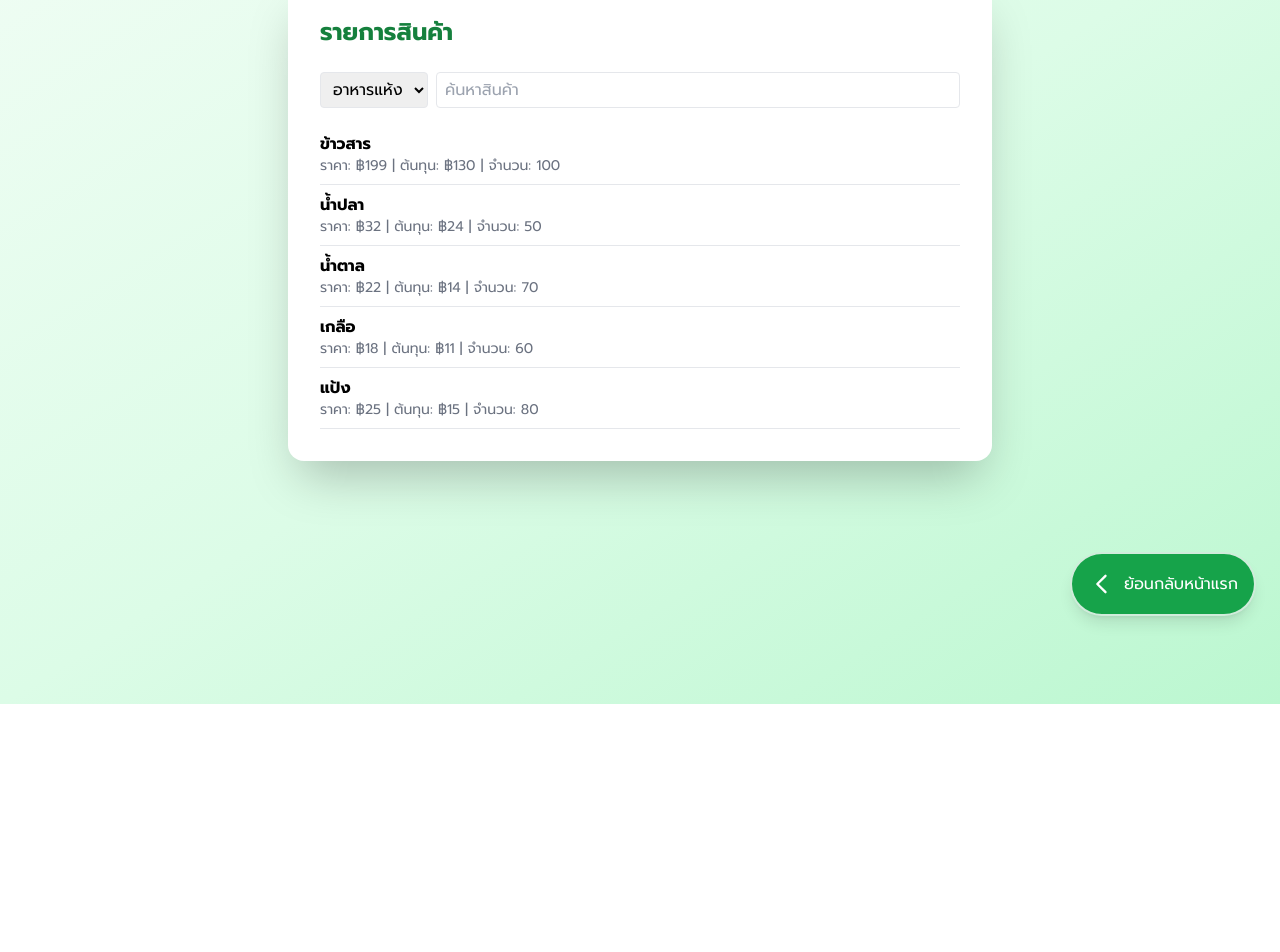
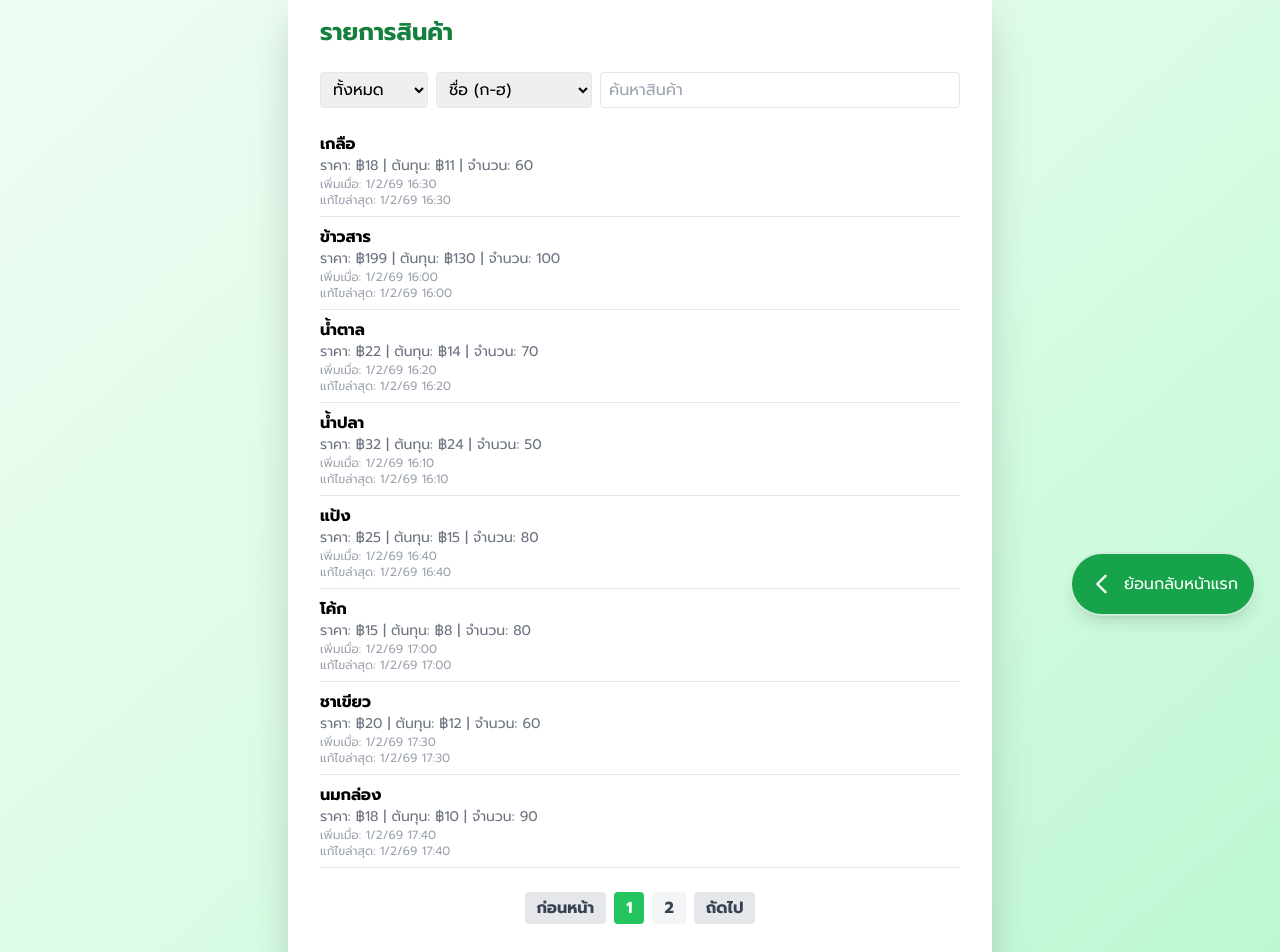
Before and after one commit to pawit5001/conStore, a Nuxt app: page /staff/product in a window 1280 px wide. Shown: the part 160-1112 px from the top of the page. Before the commit the page ends 864 px from the top, so only its background shows below. Built offline with nearby package versions, Linux system fonts and the light colour scheme.

Commit message:
update: add new sorting

```diff
--- a/pages/staff/overview.vue
+++ b/pages/staff/overview.vue
@@ -271,7 +271,7 @@ watch([selectedDate, selectedPeriod], () => {
   <div :key="overviewKey" class="min-h-screen bg-gradient-to-br from-orange-100 to-orange-300 flex flex-col font-prompt">
     <Header />
     <main class="flex-1 pt-16 sm:pt-20 max-w-full sm:max-w-5xl mx-auto w-full">
-      <div class="bg-white rounded-2xl shadow-2xl p-3 xs:p-4 sm:p-8 max-w-full sm:max-w-6xl w-full mx-auto px-1 xs:px-2 sm:px-12 mb-16">
+      <div class="bg-white rounded-2xl shadow-2xl p-4 sm:p-6 md:p-8 mb-10">
         <div class="flex flex-col gap-2 sm:flex-row sm:justify-between sm:items-center mb-6">
           <h2 class="text-xl xs:text-2xl font-bold text-orange-700 text-center sm:text-left">รายงานสรุปภาพรวม</h2>
           <input v-model="selectedDate" :key="'date-'+overviewKey" type="date" class="border rounded px-2 py-1 w-full sm:w-auto max-w-xs" />
@@ -292,9 +292,7 @@ watch([selectedDate, selectedPeriod], () => {
         <div class="mb-8">
           <div class="flex flex-col xs:flex-row xs:items-center xs:gap-4 mb-2">
             <h3 class="text-base xs:text-lg font-bold">กราฟยอดขาย</h3>
-            <select v-model="selectedPeriod" class="border rounded px-2 py-1 text-sm ml-0 xs:ml-2 w-fit">
-              <option v-for="opt in periodOptions" :key="opt.value" :value="opt.value">{{ opt.label }}</option>
-            </select>
+            <!-- ลบ dropdown period เหลือ dropdown sorting เดียว -->
           </div>
           <div class="bg-white border rounded p-2 xs:p-4">
             <Bar
--- a/pages/staff/product.vue
+++ b/pages/staff/product.vue
@@ -3,14 +3,28 @@
     <Header />
     <div class="flex flex-1">
       <main class="flex-1 pt-20 max-w-3xl w-full mx-auto px-2 sm:px-4 md:px-8">
-        <div class="bg-white rounded-2xl shadow-2xl p-4 sm:p-6 md:p-8">
+        <div class="bg-white rounded-2xl shadow-2xl p-4 sm:p-6 md:p-8 mb-10">
           <div class="flex justify-between items-center mb-6">
             <h2 class="text-2xl font-bold text-green-700">รายการสินค้า</h2>
             <!-- ไม่มีปุ่มเพิ่มสินค้า -->
           </div>
           <div class="flex flex-col sm:flex-row gap-2 mb-4">
-            <select v-model="selectedCategory" class="border rounded px-2 py-1 w-full sm:w-auto">
-              <option v-for="cat in categories" :key="cat.id" :value="cat.id">{{ cat.name }}</option>
+            <select :value="selectedCategory" @change="selectCategory(Number($event.target.value))" class="border rounded px-2 py-1 w-full sm:w-auto">
+              <option value="0">ทั้งหมด</option>
+              <option value="1">อาหารแห้ง</option>
+              <option value="2">เครื่องดื่ม</option>
+              <option value="3">ของใช้</option>
+            </select>
+            <select v-model="sortType" class="border rounded px-2 py-1 w-full sm:w-auto">
+              <option value="name">ชื่อ (ก-ฮ)</option>
+              <option value="price-desc">ราคามากไปน้อย</option>
+              <option value="price-asc">ราคาน้อยไปมาก</option>
+              <option value="qty-desc">จำนวนมากไปน้อย</option>
+              <option value="qty-asc">จำนวนน้อยไปมาก</option>
+              <option value="created-desc">วันที่เพิ่มล่าสุด</option>
+              <option value="created-asc">วันที่เพิ่มเก่าสุด</option>
+              <option value="updated-desc">วันที่แก้ไขล่าสุด</option>
+              <option value="updated-asc">วันที่แก้ไขเก่าสุด</option>
             </select>
             <input v-model="search" type="text" placeholder="ค้นหาสินค้า" class="border rounded px-2 py-1 flex-1" />
           </div>
@@ -19,14 +33,16 @@
               <div>
                 <div class="font-semibold">{{ prod.name }}</div>
                 <div class="text-sm text-gray-500">ราคา: ฿{{ prod.price }} | ต้นทุน: ฿{{ prod.cost }} | จำนวน: {{ prod.qty }}</div>
+                <div class="text-xs text-gray-400">
+                  เพิ่มเมื่อ: {{ prod.createdAt ? new Date(prod.createdAt).toLocaleString('th-TH', { dateStyle: 'short', timeStyle: 'short', timeZone: 'Asia/Bangkok' }) : '-' }}<br>
+                  แก้ไขล่าสุด: {{ prod.updatedAt ? new Date(prod.updatedAt).toLocaleString('th-TH', { dateStyle: 'short', timeStyle: 'short', timeZone: 'Asia/Bangkok' }) : '-' }}
+                </div>
               </div>
-              <div class="flex gap-2">
-                <!-- ไม่มีปุ่มแก้ไข/ลบ -->
-              </div>
+              <div class="flex gap-2"><!-- ไม่มีปุ่มแก้ไข/ลบ --></div>
             </li>
           </ul>
           <!-- Pagination -->
-          <div v-if="totalPages > 1" class="flex justify-center items-center gap-2 mt-6">
+          <div v-if="totalPages > 1" class="flex justify-center items-center gap-2 mt-6 mb-8">
             <button class="px-3 py-1 rounded bg-gray-200 text-gray-700 font-bold" :disabled="page === 1" @click="goPrev">ก่อนหน้า</button>
             <span v-for="p in totalPages" :key="p">
               <button class="px-3 py-1 rounded font-bold" :class="p === page ? 'bg-green-500 text-white' : 'bg-gray-100 text-gray-700'" @click="goToPage(p)">{{ p }}</button>
@@ -62,29 +78,30 @@ const router = useRouter()
 const PRODUCT_KEY = 'products'
 const CATEGORY_KEY = 'categories'
 const defaultCategories = [
+  { id: 0, name: 'ทั้งหมด' },
   { id: 1, name: 'อาหารแห้ง' },
   { id: 2, name: 'เครื่องดื่ม' },
   { id: 3, name: 'ของใช้' }
 ]
 const defaultProducts = [
   // อาหารแห้ง
-  { id: 1, name: 'ข้าวสาร', price: 199, cost: 130, qty: 100, category: 1 },
-  { id: 2, name: 'น้ำปลา', price: 32, cost: 24, qty: 50, category: 1 },
-  { id: 3, name: 'น้ำตาล', price: 22, cost: 14, qty: 70, category: 1 },
-  { id: 4, name: 'เกลือ', price: 18, cost: 11, qty: 60, category: 1 },
-  { id: 5, name: 'แป้ง', price: 25, cost: 15, qty: 80, category: 1 },
+  { id: 1, name: 'ข้าวสาร', price: 199, cost: 130, qty: 100, category: 1, createdAt: '2026-02-01T09:00', updatedAt: '2026-02-01T09:00' },
+  { id: 2, name: 'น้ำปลา', price: 32, cost: 24, qty: 50, category: 1, createdAt: '2026-02-01T09:10', updatedAt: '2026-02-01T09:10' },
+  { id: 3, name: 'น้ำตาล', price: 22, cost: 14, qty: 70, category: 1, createdAt: '2026-02-01T09:20', updatedAt: '2026-02-01T09:20' },
+  { id: 4, name: 'เกลือ', price: 18, cost: 11, qty: 60, category: 1, createdAt: '2026-02-01T09:30', updatedAt: '2026-02-01T09:30' },
+  { id: 5, name: 'แป้ง', price: 25, cost: 15, qty: 80, category: 1, createdAt: '2026-02-01T09:40', updatedAt: '2026-02-01T09:40' },
   // เครื่องดื่ม
-  { id: 6, name: 'โค้ก', price: 15, cost: 8, qty: 80, category: 2 },
-  { id: 7, name: 'เป๊ปซี่', price: 15, cost: 8, qty: 70, category: 2 },
-  { id: 8, name: 'น้ำเปล่า', price: 10, cost: 4, qty: 120, category: 2 },
-  { id: 9, name: 'ชาเขียว', price: 20, cost: 12, qty: 60, category: 2 },
-  { id: 10, name: 'นมกล่อง', price: 18, cost: 10, qty: 90, category: 2 },
+  { id: 6, name: 'โค้ก', price: 15, cost: 8, qty: 80, category: 2, createdAt: '2026-02-01T10:00', updatedAt: '2026-02-01T10:00' },
+  { id: 7, name: 'เป๊ปซี่', price: 15, cost: 8, qty: 70, category: 2, createdAt: '2026-02-01T10:10', updatedAt: '2026-02-01T10:10' },
+  { id: 8, name: 'น้ำเปล่า', price: 10, cost: 4, qty: 120, category: 2, createdAt: '2026-02-01T10:20', updatedAt: '2026-02-01T10:20' },
+  { id: 9, name: 'ชาเขียว', price: 20, cost: 12, qty: 60, category: 2, createdAt: '2026-02-01T10:30', updatedAt: '2026-02-01T10:30' },
+  { id: 10, name: 'นมกล่อง', price: 18, cost: 10, qty: 90, category: 2, createdAt: '2026-02-01T10:40', updatedAt: '2026-02-01T10:40' },
   // ของใช้
-  { id: 11, name: 'สบู่', price: 25, cost: 15, qty: 60, category: 3 },
-  { id: 12, name: 'แชมพู', price: 49, cost: 25, qty: 40, category: 3 },
-  { id: 13, name: 'ยาสีฟัน', price: 29, cost: 18, qty: 50, category: 3 },
-  { id: 14, name: 'กระดาษทิชชู่', price: 79, cost: 53, qty: 100, category: 3 },
-  { id: 15, name: 'น้ำยาล้างจาน', price: 22, cost: 16, qty: 70, category: 3 }
+  { id: 11, name: 'สบู่', price: 25, cost: 15, qty: 60, category: 3, createdAt: '2026-02-01T11:00', updatedAt: '2026-02-01T11:00' },
+  { id: 12, name: 'แชมพู', price: 49, cost: 25, qty: 40, category: 3, createdAt: '2026-02-01T11:10', updatedAt: '2026-02-01T11:10' },
+  { id: 13, name: 'ยาสีฟัน', price: 29, cost: 18, qty: 50, category: 3, createdAt: '2026-02-01T11:20', updatedAt: '2026-02-01T11:20' },
+  { id: 14, name: 'กระดาษทิชชู่', price: 79, cost: 53, qty: 100, category: 3, createdAt: '2026-02-01T11:30', updatedAt: '2026-02-01T11:30' },
+  { id: 15, name: 'น้ำยาล้างจาน', price: 22, cost: 16, qty: 70, category: 3, createdAt: '2026-02-01T11:40', updatedAt: '2026-02-01T11:40' }
 ]
 function loadProducts() {
   const data = localStorage.getItem(PRODUCT_KEY)
@@ -113,12 +130,45 @@ function loadCategories() {
 }
 
 const categories = ref(loadCategories())
-const selectedCategory = ref(categories.value[0]?.id || 1)
+const selectedCategory = ref(0)
 const products = ref(loadProducts())
 const search = ref('')
+const sortType = ref('name')
 
 const filteredProducts = computed(() => {
-  return products.value.filter(prod => prod.category === selectedCategory.value && prod.name.includes(search.value))
+  let list = products.value.filter(prod => {
+    if (selectedCategory.value === 0) return prod.name.includes(search.value)
+    return prod.category === selectedCategory.value && prod.name.includes(search.value)
+  })
+  if (sortType.value === 'name') {
+    list = list.slice().sort((a, b) => {
+      if (selectedCategory.value === 0) {
+        const categoryOrder = [1, 2, 3]
+        const catA = categoryOrder.indexOf(a.category)
+        const catB = categoryOrder.indexOf(b.category)
+        if (catA !== catB) return catA - catB
+        return a.name.localeCompare(b.name, 'th')
+      }
+      return a.name.localeCompare(b.name, 'th')
+    })
+  } else if (sortType.value === 'price-desc') {
+    list = list.slice().sort((a, b) => b.price - a.price)
+  } else if (sortType.value === 'price-asc') {
+    list = list.slice().sort((a, b) => a.price - b.price)
+  } else if (sortType.value === 'qty-desc') {
+    list = list.slice().sort((a, b) => b.qty - a.qty)
+  } else if (sortType.value === 'qty-asc') {
+    list = list.slice().sort((a, b) => a.qty - b.qty)
+  } else if (sortType.value === 'created-desc') {
+    list = list.slice().sort((a, b) => new Date(b.createdAt) - new Date(a.createdAt))
+  } else if (sortType.value === 'created-asc') {
+    list = list.slice().sort((a, b) => new Date(a.createdAt) - new Date(b.createdAt))
+  } else if (sortType.value === 'updated-desc') {
+    list = list.slice().sort((a, b) => new Date(b.updatedAt) - new Date(a.updatedAt))
+  } else if (sortType.value === 'updated-asc') {
+    list = list.slice().sort((a, b) => new Date(a.updatedAt) - new Date(b.updatedAt))
+  }
+  return list
 })
 
 const page = ref(1)
@@ -147,7 +197,7 @@ const editName = ref('')
 const editPrice = ref(0)
 const editCost = ref(0)
 const editQty = ref(0)
-const editCategory = ref(categories.value[0]?.id || 1)
+const editCategory = ref(defaultCategories[0]?.id || 1)
 
 const showDeleteModal = ref(false)
 const deleteId = ref(null)
@@ -159,7 +209,7 @@ function addProduct() {
   editPrice.value = 0
   editCost.value = 0
   editQty.value = 0
-  editCategory.value = categories.value[0]?.id || 1
+  editCategory.value = defaultCategories[0]?.id || 1
 }
 function editProduct(id) {
   const prod = products.value.find(p => p.id === id)
--- a/pages/staff/sales-summary.vue
+++ b/pages/staff/sales-summary.vue
@@ -3,19 +3,14 @@
     <Header />
     <div class="flex flex-1 overflow-x-auto">
       <main class="flex-1 pt-16 sm:pt-20 max-w-full sm:max-w-4xl w-full mx-auto px-1 xs:px-2 sm:px-4 md:px-8 overflow-x-auto">
-        <div class="bg-white rounded-2xl shadow-2xl p-2 xs:p-4 sm:p-6 md:p-8 max-w-full w-full break-words overflow-x-auto">
+        <div class="bg-white rounded-2xl shadow-2xl p-2 xs:p-4 sm:p-6 md:p-8 max-w-full w-full break-words overflow-x-auto mb-10">
           <div class="flex flex-col gap-2 sm:flex-row sm:justify-between sm:items-center mb-6">
-            <h2 class="text-xl xs:text-2xl font-bold text-pink-700 text-center sm:text-left">รายการยอดขายและกำไร</h2>
+            <h2 class="text-xl xs:text-2xl font-bold text-pink-700 text-center sm:text-left">รายการยอดขาย</h2>
             <!-- ไม่มีปุ่มเพิ่มรายการ -->
           </div>
           <div class="flex flex-col gap-2 mb-4 sm:flex-row sm:gap-2">
             <input v-model="search" type="text" placeholder="ค้นหารายการ" class="border rounded px-2 py-1 flex-1 min-w-0 w-full sm:w-auto" />
             <input v-model="searchDate" type="date" class="border rounded px-2 py-1 min-w-0 w-full sm:w-auto" />
-            <select v-model="filterStatus" class="border rounded px-2 py-1 min-w-0 w-full sm:w-auto">
-              <option value="">ทั้งหมด</option>
-              <option value="active">เปิดใช้งาน</option>
-              <option value="inactive">ปิดใช้งาน</option>
-            </select>
             <select v-model="sortType" class="border rounded px-2 py-1 min-w-0 w-full sm:w-auto">
               <option value="date-desc">วันที่ล่าสุด</option>
               <option value="date-asc">วันที่เก่าสุด</option>
@@ -108,16 +103,14 @@ function saveProfits(list) {
 
 const profits = ref(loadProfits())
 const search = ref('')
-const filterStatus = ref('')
 const searchDate = ref('')
 const sortType = ref('date-desc') // ค่าเริ่มต้นคือวันที่ล่าสุด
 
 const filteredProfits = computed(() => {
   let list = profits.value.filter(item => {
     const matchesSearch = item.name.includes(search.value)
-    const matchesStatus = !filterStatus.value || item.status === filterStatus.value
     const matchesDate = !searchDate.value || (item.datetime && item.datetime.slice(0,10) === searchDate.value)
-    return matchesSearch && matchesStatus && matchesDate
+    return matchesSearch && matchesDate
   })
   // Sorting
   if (sortType.value === 'date-desc') {
```
